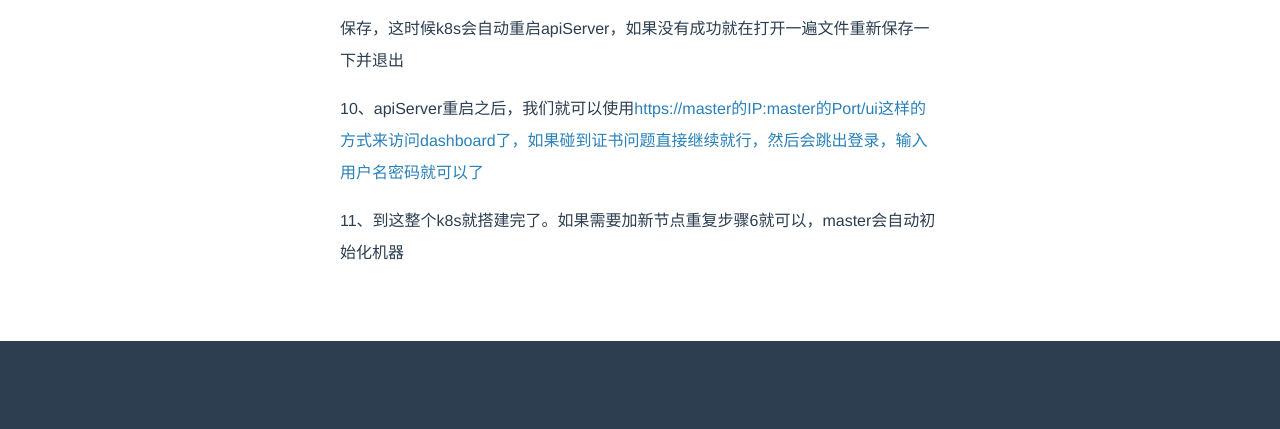
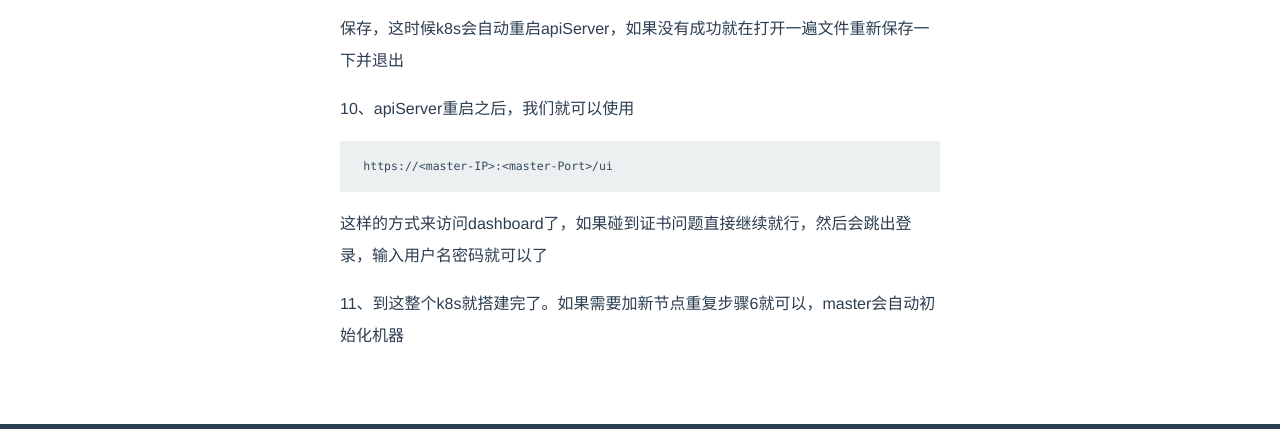
Before and after one commit to CooCoode/coocoode.github.io, a plain HTML site: page 2017/04/07/Installing-k8s-on-ubuntu/index.html in a window 1280 px wide. Shown: the part 2245-2674 px from the top of the page. Drawn offline with Linux system fonts and the light colour scheme; a script that the page names is missing.

Commit message:
commit fix bug

```diff
--- a/2017/04/07/Installing-k8s-on-ubuntu/index.html
+++ b/2017/04/07/Installing-k8s-on-ubuntu/index.html
@@ -26,7 +26,9 @@
 <p>接着指定参数–basic-auth-file=SOMEFILE对应文件格式是csv，内容是下面的样式第四列可选</p>
 <figure class="highlight plain"><table><tr><td class="gutter"><pre><div class="line">1</div></pre></td><td class="code"><pre><div class="line">password,user,uid,&quot;group1,group2,group3&quot;</div></pre></td></tr></table></figure>
 <p>保存，这时候k8s会自动重启apiServer，如果没有成功就在打开一遍文件重新保存一下并退出</p>
-<p>10、apiServer重启之后，我们就可以使用<a href="https://master的IP:master的Port/ui这样的方式来访问dashboard了，如果碰到证书问题直接继续就行，然后会跳出登录，输入用户名密码就可以了" target="_blank" rel="external">https://master的IP:master的Port/ui这样的方式来访问dashboard了，如果碰到证书问题直接继续就行，然后会跳出登录，输入用户名密码就可以了</a></p>
+<p>10、apiServer重启之后，我们就可以使用</p>
+<figure class="highlight plain"><table><tr><td class="gutter"><pre><div class="line">1</div></pre></td><td class="code"><pre><div class="line">https://&lt;master-IP&gt;:&lt;master-Port&gt;/ui</div></pre></td></tr></table></figure>
+<p>这样的方式来访问dashboard了，如果碰到证书问题直接继续就行，然后会跳出登录，输入用户名密码就可以了</p>
 <p>11、到这整个k8s就搭建完了。如果需要加新节点重复步骤6就可以，master会自动初始化机器</p>
 </div><div class="article-meta" style="max-width:600px"></div><div class="article-comment" style="max-width:600px"><div class="ds-thread" id="ds-thread" data-thread-key="cj17pgauj0000bnfyf703e77d" data-title="Installing-k8s-on-ubuntu" data-url="http://coocoode.github.io/2017/04/07/Installing-k8s-on-ubuntu/" site-name="ueibo"></div><script>var siteName = document.getElementById('ds-thread').getAttribute('site-name');
 var duoshuoQuery = {short_name: siteName};
```
